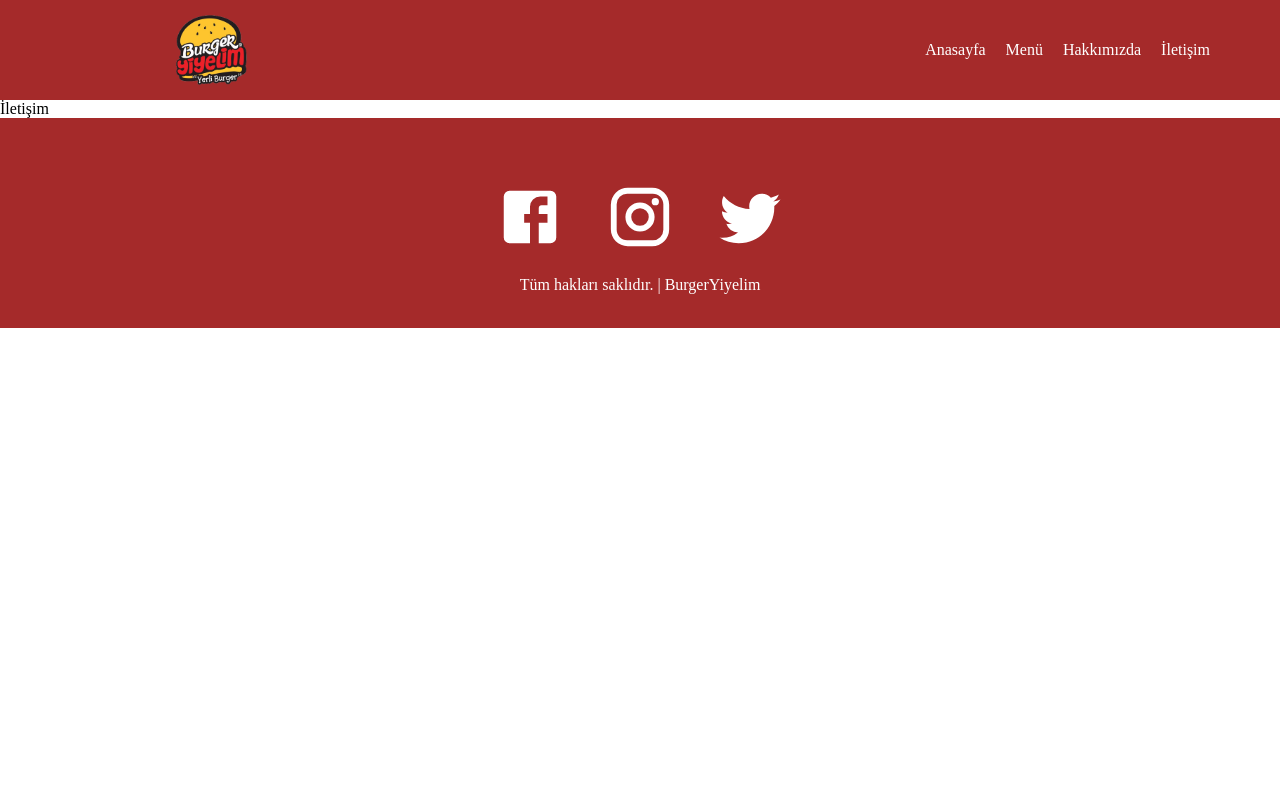
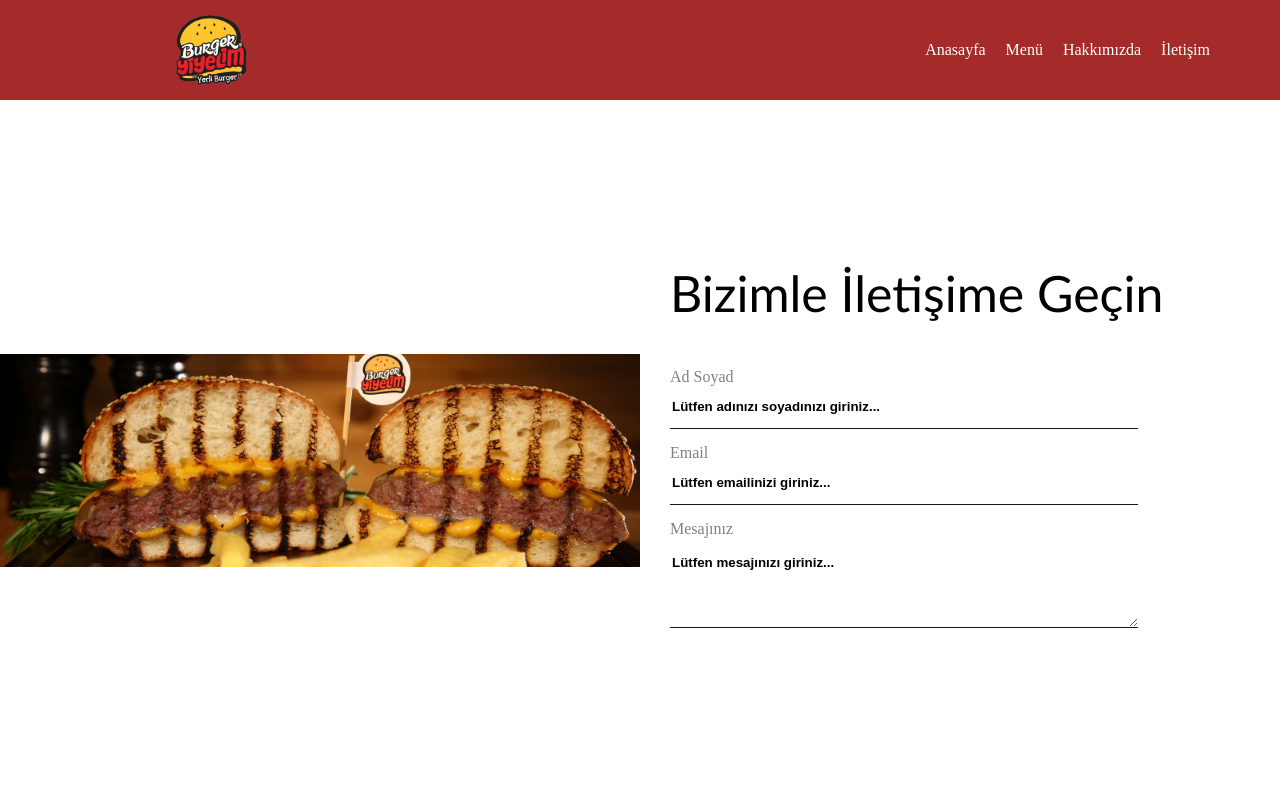
Before and after one commit to BatuhanKIRICI/React, a React (Create React App) app: page /contact in a window 1280 px wide. Shown: the top 800 px of the page. Built offline with nearby package versions, Linux system fonts and the light colour scheme.

Commit message:
"Contact and finish"

```diff
--- a/src/components/Contact.js
+++ b/src/components/Contact.js
@@ -1,7 +1,39 @@
 import React from "react";
+import BannerImage from "../assets/banneryeni.jpg";
+import "../styles/contact.css";
 
 function Contact() {
-  return <div>İletişim</div>;
+  return (
+    <div className="contact">
+      <div
+        className="leftSide"
+        style={{ backgroundImage: `url(${BannerImage})` }}
+      ></div>
+      <div className="rightSide">
+        <h1>Bizimle İletişime Geçin</h1>
+        <form>
+          <label>Ad Soyad</label>
+          <input
+            type="text"
+            name="name"
+            placeholder="Lütfen adınızı soyadınızı giriniz..."
+          />
+          <label>Email</label>
+          <input
+            type="email"
+            name="email"
+            placeholder="Lütfen emailinizi giriniz..."
+          />
+          <label>Mesajınız</label>
+          <textarea
+            rows="6"
+            name="message"
+            placeholder="Lütfen mesajınızı giriniz..."
+          ></textarea>
+        </form>
+      </div>
+    </div>
+  );
 }
 
 export default Contact;
--- /dev/null
+++ b/src/styles/contact.css
@@ -0,0 +1,81 @@
+.contact {
+  width: 100%;
+  height: 90vh;
+  display: flex;
+}
+
+.contact .leftSide {
+  height: 100%;
+  flex: 50%;
+  background-position: center;
+  background-repeat: no-repeat;
+  background-size: contain;
+}
+
+.contact .rightSide {
+  height: 100%;
+  flex: 50%;
+  display: flex;
+  flex-direction: column;
+  justify-content: center;
+}
+
+.contact .rightSide h1 {
+  font-family: 'Trebuchet MS', 'Lucida Sans Unicode', 'Lucida Grande',
+    'Lucida Sans', Arial, sans-serif;
+  font-weight: 10;
+  font-size: 50px;
+  margin-left: 30px;
+}
+
+form {
+  display: flex;
+  flex-direction: column;
+  width: auto;
+  height: auto;
+  padding: 30px;
+}
+
+form input {
+  height: 40px;
+  width: 80%;
+  border: none;
+  border-bottom: 1px solid #121619;
+  color: black;
+}
+
+form textarea {
+  margin-top: 15px;
+  height: 70px;
+  width: 80%;
+  border: none;
+  border-bottom: 1px solid #121619;
+  color: black;
+}
+input::placeholder,
+textarea::placeholder {
+  font-weight: bold;
+  color: black;
+  font-family: Arial, Helvetica, sans-serif;
+}
+form input:focus,
+textarea:focus {
+  outline: none;
+}
+
+form label {
+  margin-top: 15px;
+  color: grey;
+}
+
+form button {
+  margin-top: 40px;
+  width: 140px;
+  height: 40px;
+  border: none;
+  background-color: brown;
+  color: whitesmoke;
+  font-size: 15px;
+  cursor: pointer;
+  border-radius: 30px;
+}
```
